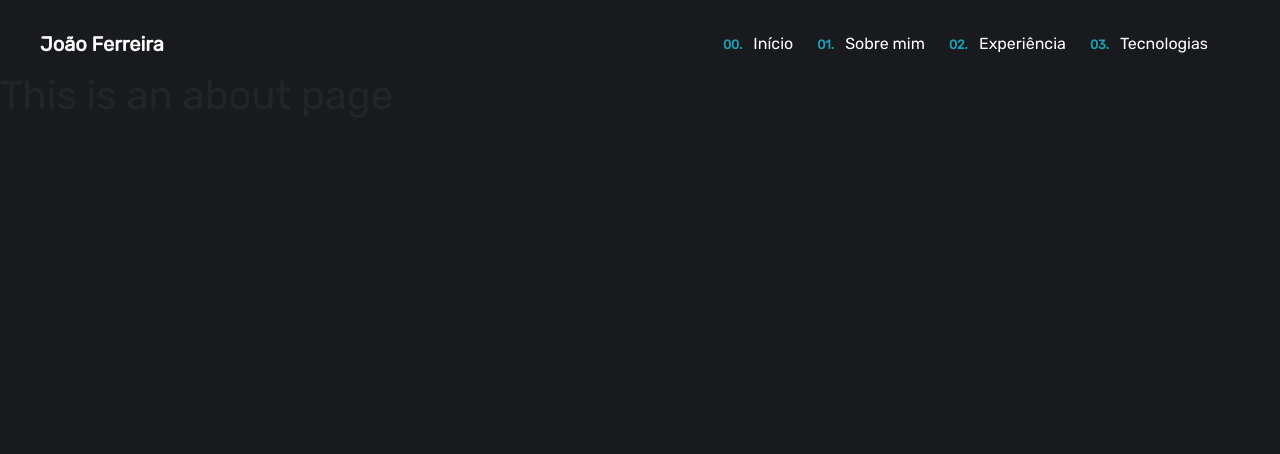
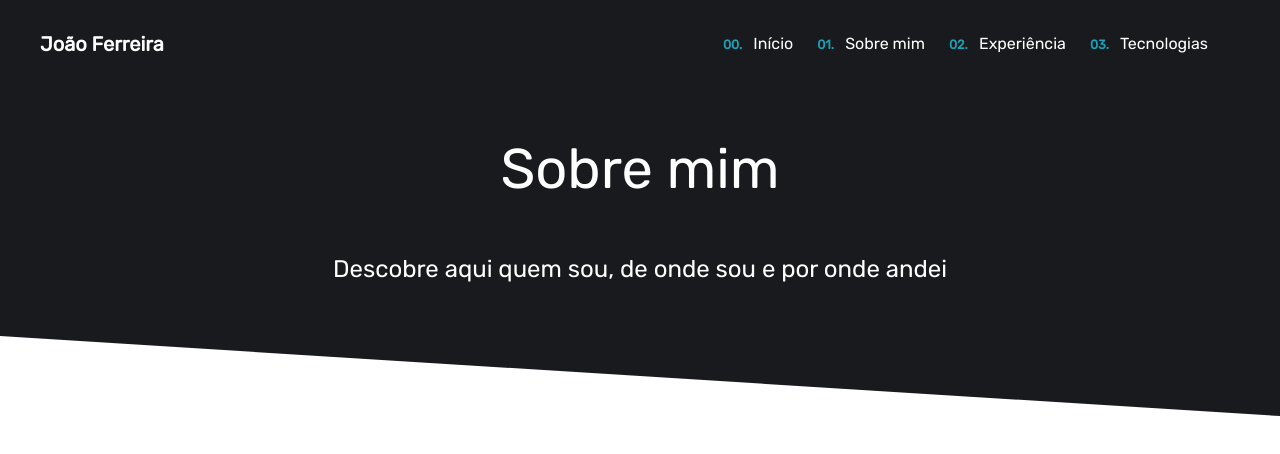
Before and after one commit to joaofrf/personal-website, a Vue app: page /#/about in a window 1280 px wide. Shown: the top 454 px of the page. Built offline with nearby package versions, Linux system fonts and the light colour scheme.

Commit message:
about me page
Inicio da página sobre mim e remoção do style na página home para um ficheiro css

```diff
--- a/public/index.html
+++ b/public/index.html
@@ -10,7 +10,7 @@
   </head>
   <body class="my-dark">
     <noscript>
-      <strong>We're sorry but <%= htmlWebpackPlugin.options.title %> doesn't work properly without JavaScript enabled. Please enable it to continue.</strong>
+      <strong>Olá! Desculpa parece que <%= htmlWebpackPlugin.options.title %> Não está a ativo, e o meu website utiliza JavaScript. Por favor ativa-o poderes ver o meu website :).</strong>
     </noscript>
     <div id="app"></div>
     <!-- built files will be auto injected -->
--- a/src/assets/styles/mycss.css
+++ b/src/assets/styles/mycss.css
@@ -1,5 +1,45 @@
+body{
+    overflow-y: scroll;
+    overflow-x: hidden;
+}
+
 .my-dark{
     border-bottom: none;
     background: #191a1d;
     font-family: "Rubik", "Arial", sans-serif;
+
 }
+.centerPseudo {
+    width: 60%;
+    height: 60%;
+    position: absolute;
+    top:0;
+    bottom: 0;
+    left: 0;
+    right: 0;
+    margin: auto;
+}
+
+.info {
+    width: 60%;
+    float: left;
+}
+
+.photo {
+    width: 35%;
+    float: left;
+    margin-left: 5%;
+    background: black;
+}
+
+.apresentacao{
+    text-align: left;
+    font-size: 350%;
+}
+
+.myinfo{
+    margin-top: 5%;
+    text-align: left;
+    font-size: 150%;
+    color: lightgray;
+}
--- a/src/views/About.vue
+++ b/src/views/About.vue
@@ -1,5 +1,36 @@
 <template>
-  <div class="about">
-    <h1>This is an about page</h1>
+  <div>
+    <div class="sobre-mim">
+      <h1 class="text-white titulo-about">Sobre mim</h1>
+      <p class="text-white descricao-about mt-5">Descobre aqui quem sou, de onde sou e por onde andei</p>
+    </div>
+    <div class="box">
+
+    </div>
   </div>
 </template>
+
+<style>
+.sobre-mim{
+  height: 200px;
+  text-align: center;
+}
+
+.titulo-about{
+  margin-top: 5%;
+  font-size: 350%;
+}
+
+.descricao-about{
+  font-size: 150%;
+}
+
+
+.box:after {
+  height: 70%;
+  content: ' ';
+  border-top: 10vh solid #191a1d;
+  border-left: 100vw solid white;
+  position: absolute;
+}
+</style>
--- a/src/views/Home.vue
+++ b/src/views/Home.vue
@@ -2,7 +2,7 @@
   <div class="centerPseudo">
     <div class="info">
       <h1 class="text-white apresentacao ml-5">Olá, sou o João.</h1>
-      <p class="myinfo">Sou um developer, natural das Caldas da Rainha.</p>
+      <p class="myinfo">Faço uns sites e programo umas outras coisas</p>
 <!--      <p class="myinfo">A minha área de maior interesse neste momento é web mas gosto de tudo um pouco!</p>-->
     </div>
     <img class="photo" src="/imgs/eu.jpg" alt="Uma foto minha">
@@ -20,43 +20,3 @@ export default {
   }
 }
 </script>
-
-<style>
-
-.centerPseudo {
-  width: 60%;
-  height: 60%;
-  position: absolute;
-  top:0;
-  bottom: 0;
-  left: 0;
-  right: 0;
-  margin: auto;
-}
-
-.info {
-  width: 60%;
-  float: left;
-}
-
-.photo {
-  width: 35%;
-  float: left;
-  margin-left: 5%;
-  background: black;
-}
-
-.apresentacao{
-  text-align: left;
-  font-size: 350%;
-}
-
-.myinfo{
-  margin-top: 5%;
-  text-align: left;
-  font-size: 150%;
-  color: lightgray;
-}
-
-
-</style>
```
